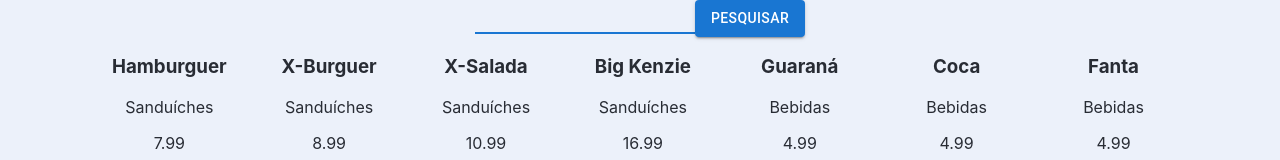
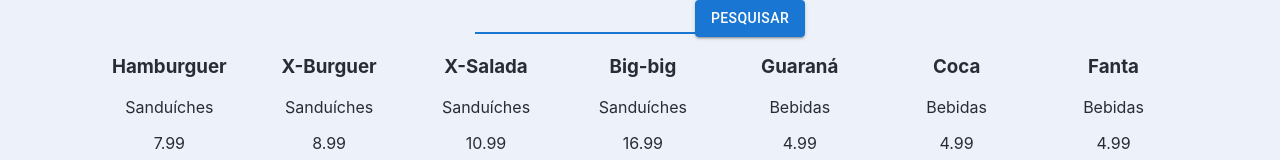
Before and after one commit to acuglar/Product-List, a React (Create React App) app: page / in a window 1280 px wide. Shown: the top 160 px of the page. Built offline with nearby package versions, Linux system fonts and the light colour scheme.

Commit message:
Add procuct to cart

```diff
--- a/src/App.jsx
+++ b/src/App.jsx
@@ -10,7 +10,7 @@ export default class App extends Component {
 			{ id: 1, name: 'Hamburguer', category: 'Sanduíches', price: 7.99 },
 			{ id: 2, name: 'X-Burguer', category: 'Sanduíches', price: 8.99 },
 			{ id: 3, name: 'X-Salada', category: 'Sanduíches', price: 10.99 },
-			{ id: 4, name: 'Big Kenzie', category: 'Sanduíches', price: 16.99 },
+			{ id: 4, name: 'Big-big', category: 'Sanduíches', price: 16.99 },
 			{ id: 5, name: 'Guaraná', category: 'Bebidas', price: 4.99 },
 			{ id: 6, name: 'Coca', category: 'Bebidas', price: 4.99 },
 			{ id: 7, name: 'Fanta', category: 'Bebidas', price: 4.99 },
@@ -22,8 +22,26 @@ export default class App extends Component {
 	filterProducts = () => {
 		const { name, products } = this.state;
 		const re = new RegExp(name, 'i');
+
 		this.setState({
 			filteredProducts: products.filter(product => re.test(product.name)),
+		});
+	};
+
+	addProduct = productId => {
+		const findProduct = this.state.products.find(
+			product => product.id === productId,
+		);
+
+		if (this.state.currentSale.saleDetails.includes(findProduct)) {
+			return;
+		}
+
+		this.setState({
+			currentSale: {
+				...this.state.currentSale,
+				saleDetails: [...this.state.currentSale.saleDetails, findProduct],
+			},
 		});
 	};
 
@@ -46,6 +64,11 @@ export default class App extends Component {
 								? this.state.filteredProducts
 								: this.state.products
 						}
+						addProduct={this.addProduct}
+					/>
+					<MenuContainer
+						products={this.state.currentSale.saleDetails}
+						cart={true}
 					/>
 				</main>
 			</div>
--- a/src/components/MenuContainer/index.jsx
+++ b/src/components/MenuContainer/index.jsx
@@ -8,9 +8,12 @@ export default class MenuContainer extends Component {
 				{this.props.products.map((product, index) => (
 					<Product
 						key={index}
+						id={product.id}
 						name={product.name}
 						category={product.category}
 						price={product.price}
+						addProduct={this.props.addProduct}
+						cart={this.props.cart}
 					/>
 				))}
 			</div>
--- a/src/components/Product/index.jsx
+++ b/src/components/Product/index.jsx
@@ -4,11 +4,16 @@ import { Button } from '@mui/material';
 export default class Product extends Component {
 	render() {
 		return (
-			<div>
+			<div key={this.props.id} id={this.props.id}>
 				<h3>{this.props.name}</h3>
 				<p>{this.props.category}</p>
 				<p>{this.props.price}</p>
-				<Button variant='outlined'>Adicionar</Button>
+
+				<Button
+					onClick={() => this.props.addProduct(this.props.id)}
+					variant='outlined'>
+					{!this.props.cart ? 'Adicionar' : 'Remover'}
+				</Button>
 			</div>
 		);
 	}
```
